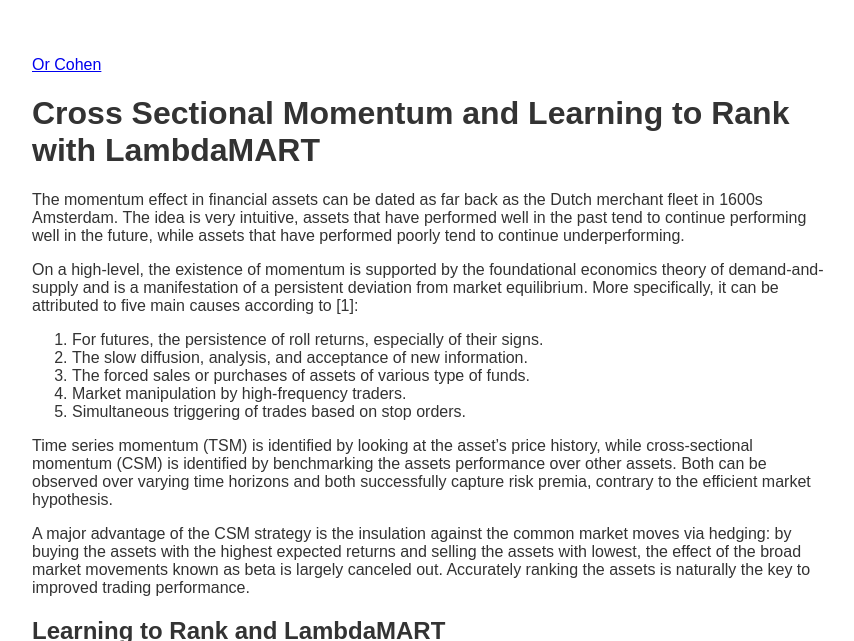
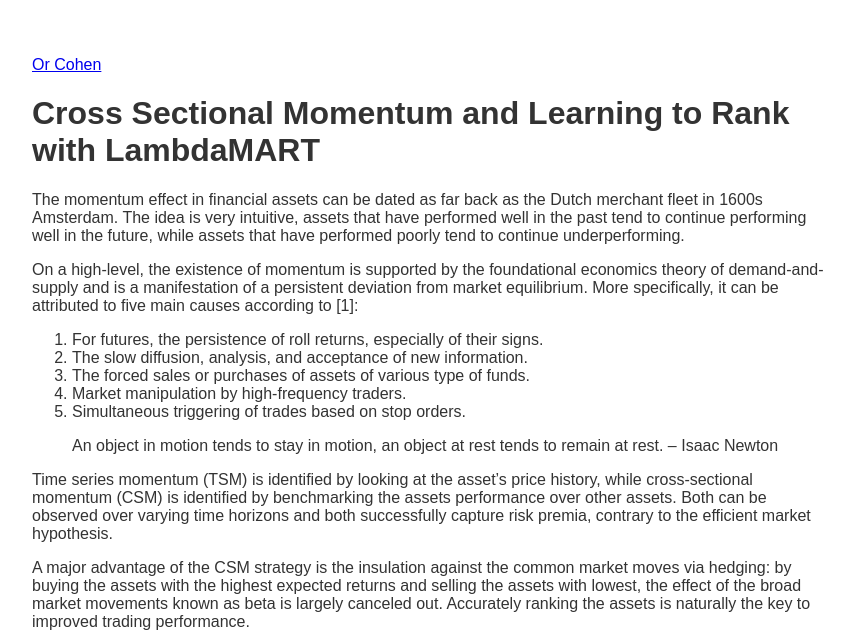
Before and after one commit to Cohen-Or/cohen-or.github.io, a Jekyll site: the page built from posts/csm.md, in a window 1280 px wide and 900 px high, cut to the strip 0-641 px from the top of the window. Shown: the whole strip, without its empty margins (208-1062 px from the left). Built offline with Jekyll 4.4.1, drawn with Linux system fonts in a browser that asks for light colours; our own code applies the rules of GitHub Pages for plain Markdown files; formulas are drawn with MathJax 3.

Commit message:
Update csm.md

```diff
--- a/posts/csm.md
+++ b/posts/csm.md
@@ -9,6 +9,8 @@ On a high-level, the existence of momentum is supported by the foundational econ
 3. The forced sales or purchases of assets of various type of funds.
 4. Market manipulation by high-frequency traders.
 5. Simultaneous triggering of trades based on stop orders.
+
+> An object in motion tends to stay in motion, an object at rest tends to remain at rest. – Isaac Newton
 
 Time series momentum (TSM) is identified by looking at the asset's price history, while cross-sectional momentum (CSM) is identified by benchmarking the assets performance over other assets. Both can be observed over varying time horizons and both successfully capture risk premia, contrary to the efficient market hypothesis.
 
```
